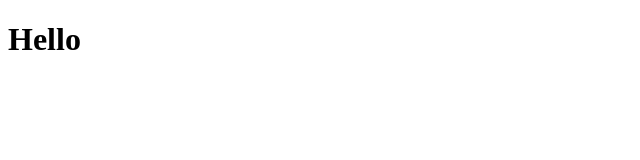
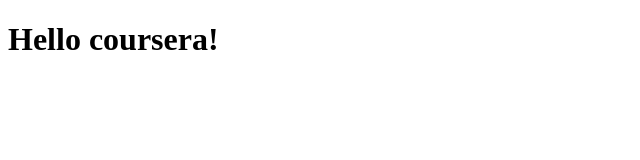
Before and after one commit to Resul998/coursera-test, a plain HTML site: page site/index.html in a window 1280 px wide. Shown: the whole page, without its empty margins (0-640 px from the left). Drawn offline with Linux system fonts and the light colour scheme.

Commit message:
a new version of code

```diff
--- a/site/index.html
+++ b/site/index.html
@@ -4,6 +4,6 @@
 <title>Hello Coursera!</title>
 </head>
 <body>
-<h1>Hello
+<h1>Hello coursera!</h1>
 </bodv>
 </html>
```
